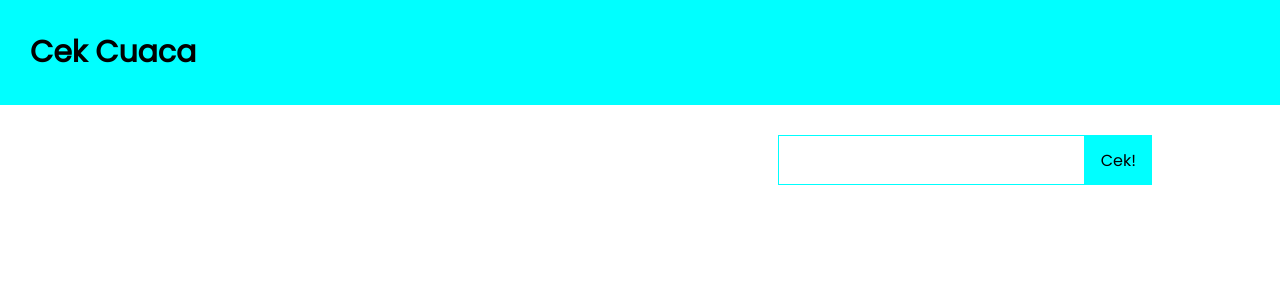
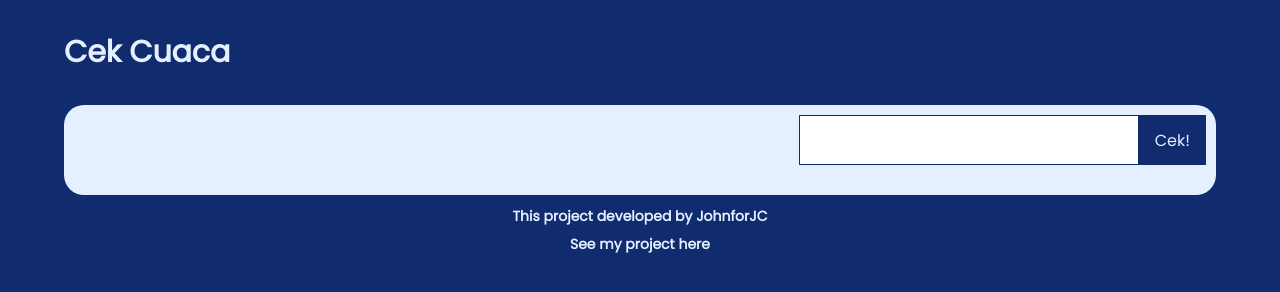
Before and after one commit to johnforjc/cekcuaca, a website built with webpack: page index.html in a window 1280 px wide. Built offline with nearby package versions, Linux system fonts and the light colour scheme.

Commit message:
styling done

```diff
--- a/index.html
+++ b/index.html
@@ -20,5 +20,10 @@
 
       <city-list></city-list>
     </main>
+
+    <footer>
+      <h4>This project developed by <a href="https://github.com/johnforjc">JohnforJC</a></h4>
+      <h4>See my project <a href="https://github.com/johnforjc/cekcuaca">here</a></h4>
+    </footer>
   </body>
 </html>
--- a/src/style/cityList.css
+++ b/src/style/cityList.css
@@ -11,18 +11,21 @@ city-item {
   width: 300px;
   height: 350px;
   padding: 1.5em;
-  background-color: aqua;
   margin: 2.5%;
   display: flex;
   flex-direction: column;
   justify-content: center;
   align-content: center;
+  transition: background-size 1s ease-in-out;
 }
 
 city-item.siang {
   background: url("./../assets/morning-view.jpg");
-  background-color: #dbdbdb;
+  background-color: #929292;
   background-blend-mode: multiply;
+  background-size: 100%;
+  background-position: center;
+  color: var(--primary-text);
 }
 
 city-item.malam {
@@ -30,8 +33,12 @@ city-item.malam {
   background-position: bottom;
   background-color: #4b4b4b;
   background-blend-mode: multiply;
-  background-size: cover;
-  color: white;
+  background-size: 100%;
+  color: var(--primary-text);
+}
+
+city-item:hover {
+  background-size: 105%;
 }
 
 city-item .info-header {
--- /dev/null
+++ b/src/style/footer.css
@@ -0,0 +1,18 @@
+footer {
+  font-size: 1.4rem;
+  background: var(--primary-background);
+  color: var(--primary-text);
+  text-align: center;
+  padding: 0.5em;
+}
+
+footer h4 {
+  padding: 0.25em;
+}
+
+footer a,
+footer a:active,
+footer a:hover {
+  text-decoration: none;
+  color: var(--primary-text);
+}
--- a/src/style/navbar.css
+++ b/src/style/navbar.css
@@ -1,6 +1,13 @@
 nav {
-  background-color: aqua;
-  padding: 1.5em;
+  display: block;
+  width: 90%;
+  padding-top: 1.5em;
+  padding-bottom: 1.5em;
+  margin: auto;
+
+  background-color: var(--primary-background);
+  color: var(--primary-text);
+
   font-family: "Poppins", sans-serif;
   font-weight: 400;
   font-size: 2rem;
--- a/src/style/searchbox.css
+++ b/src/style/searchbox.css
@@ -11,7 +11,7 @@
   font-size: 1.6rem;
   font-family: "Poppins", sans-serif;
   font-weight: 300;
-  border: solid 1px aqua;
+  border: solid 1px var(--primary-background);
   outline: none;
   height: inherit;
   width: max(300px, 30%);
@@ -30,7 +30,8 @@
 
   padding: 0.75em 1em;
   height: max-content;
-  background-color: aqua;
+  background-color: var(--primary-background);
+  color: var(--primary-text);
   height: inherit;
 }
 
--- a/src/style/style.css
+++ b/src/style/style.css
@@ -2,9 +2,12 @@
 @import "./navbar.css";
 @import "./searchbox.css";
 @import "./cityList.css";
+@import "./footer.css";
 
 :root {
   font-size: 10px;
+  --primary-background: #102b6e;
+  --primary-text: #e4f0ff;
 }
 
 *,
@@ -16,7 +19,21 @@
   font-family: "Poppins", sans-serif;
 }
 
+body {
+  background: var(--primary-background);
+}
+
 main {
-  width: clamp(300px, 80%, 80%);
-  margin: 3rem auto;
+  width: clamp(300px, 90%, 90%);
+  margin: auto;
+  background: var(--primary-text);
+  padding: 1em;
+  border-radius: 2em;
 }
+
+@media only screen and (max-width: 762px) {
+  main {
+    width: 100%;
+    border-radius: 0;
+  }
+}
```
